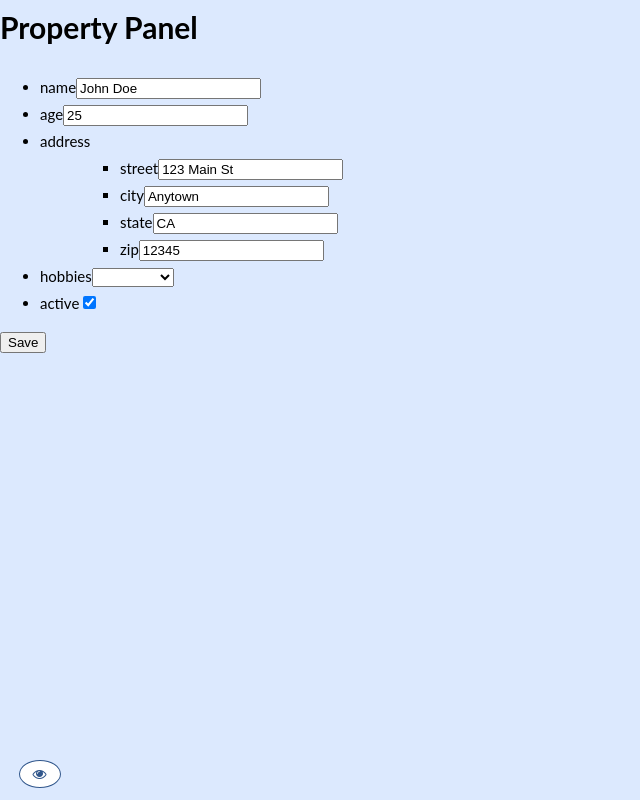
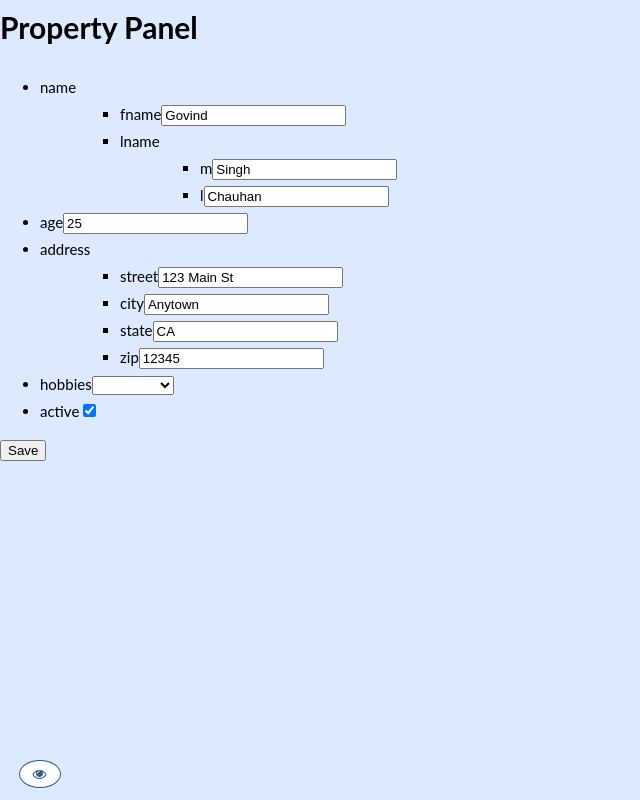
Before and after one commit to gregariousgovind/angularTheming, an Angular app: page /propertyPanel in a window 1280 px wide. Shown: the whole page, without its empty margins (0-640 px from the left). Built offline with nearby package versions, Linux system fonts and the light colour scheme.

Commit message:
3 files modified

```diff
--- a/src/app/components/property-panel-container/property-panel-container.component.ts
+++ b/src/app/components/property-panel-container/property-panel-container.component.ts
@@ -12,7 +12,13 @@ import { Component } from '@angular/core';
 })
 export class PropertyPanelContainerComponent {
   data = {
-    name: 'John Doe',
+    name: {
+      fname: "Govind",
+      lname: {
+        m: "Singh",
+        l: "Chauhan"
+      }
+    },
     age: 25,
     address: {
       street: '123 Main St',
--- a/src/app/components/property-panel/property-panel.component.html
+++ b/src/app/components/property-panel/property-panel.component.html
@@ -1,54 +1,38 @@
-<form (ngSubmit)="onFormSubmit(form.value)" #form="ngForm">
 <ul>
-    <ng-container *ngFor="let key of objectKeys(data)">
+  <ng-container *ngFor="let item of objectKeys(data)">
     <li>
-        <label [for]="key">{{ key }}</label>
-        <ng-container [ngSwitch]="getTypeof(data[key])">
-          <ng-container *ngSwitchCase="'string'">
-            <input
-              type="text"
-              [name]="key"
-              [id]="key"
-              [(ngModel)]="data[key]"
-              required
-            />
+      <label [attr.for]="item">{{ item }}</label>
+      <ng-container [ngSwitch]="getType(data[item])">
+        <ng-container *ngSwitchCase="'object'">
+          <ul>
+            <app-property-panel *ngIf="data[item]" [data]="data[item]">
+            </app-property-panel>
+          </ul>
         </ng-container>
-          <ng-container *ngSwitchCase="'number'">
-            <input
-              type="number"
-              [name]="key"
-              [id]="key"
-              [(ngModel)]="data[key]"
-              required
-            />
+        <ng-container *ngSwitchCase="'array'">
+          <select id="{{ item }}" name="{{ item }}" [(ngModel)]="data[item]">
+            <option *ngFor="let option of data[item]" [value]="option">
+              {{ option }}
+            </option>
+          </select>
         </ng-container>
         <ng-container *ngSwitchCase="'boolean'">
           <input
             type="checkbox"
-              [name]="key"
-              [id]="key"
-              [(ngModel)]="data[key]"
+            id="{{ item }}"
+            name="{{ item }}"
+            [(ngModel)]="data[item]"
           />
         </ng-container>
-          <ng-container *ngSwitchCase="'object'">
-            <ng-container *ngIf="isArray(data[key])">
-              <label [for]="key">Choose {{ key }}</label>
-              <select [name]="key" [id]="key" [(ngModel)]="data[key]">
-                <option *ngFor="let item of data[key]" [value]="item">
-                  {{ item.name }}
-                </option>
-              </select>
-            </ng-container>
-            <ng-container *ngIf="!isArray(data[key])">
-              <app-property-panel
-                [data]="data[key]"
-                (formSubmit)="onFormSubmit($event)"
-              ></app-property-panel>
-            </ng-container>
+        <ng-container *ngSwitchDefault>
+          <input
+            type="{{ getType(data[item]) }}"
+            id="{{ item }}"
+            name="{{ item }}"
+            [(ngModel)]="data[item]"
+          />
         </ng-container>
       </ng-container>
     </li>
   </ng-container>
 </ul>
-  <button type="submit">Submit</button>
-</form>
--- a/src/app/components/property-panel/property-panel.component.ts
+++ b/src/app/components/property-panel/property-panel.component.ts
@@ -2,36 +2,8 @@ import { Component, Input } from '@angular/core';
 
 @Component({
   selector: 'app-property-panel',
-  template: `
-    <ul>
-      <ng-container *ngFor="let item of objectKeys(data)">
-        <li>
-          <label [attr.for]="item">{{ item }}</label>
-          <ng-container [ngSwitch]="getType(data[item])">
-            <ng-container *ngSwitchCase="'object'">
-              <ul>
-                <app-property-panel
-                  *ngIf="data[item]"
-                  [data]="data[item]">
-                </app-property-panel>
-              </ul>
-            </ng-container>
-            <ng-container *ngSwitchCase="'array'">
-              <select id="{{ item }}" name="{{ item }}" [(ngModel)]="data[item]">
-                <option *ngFor="let option of data[item]" [value]="option">{{ option }}</option>
-              </select>
-            </ng-container>
-            <ng-container *ngSwitchCase="'boolean'">
-              <input type="checkbox" id="{{ item }}" name="{{ item }}" [(ngModel)]="data[item]">
-            </ng-container>
-            <ng-container *ngSwitchDefault>
-              <input type="{{ getType(data[item]) }}" id="{{ item }}" name="{{ item }}" [(ngModel)]="data[item]">
-            </ng-container>
-          </ng-container>
-        </li>
-      </ng-container>
-    </ul>
-  `,
+  templateUrl: './property-panel.component.html',
+  styleUrls: ['./property-panel.component.scss'],
 })
 export class PropertyPanelComponent {
   @Input() data: any;
```
Lines whose indentation alone changed are shown as unchanged.
